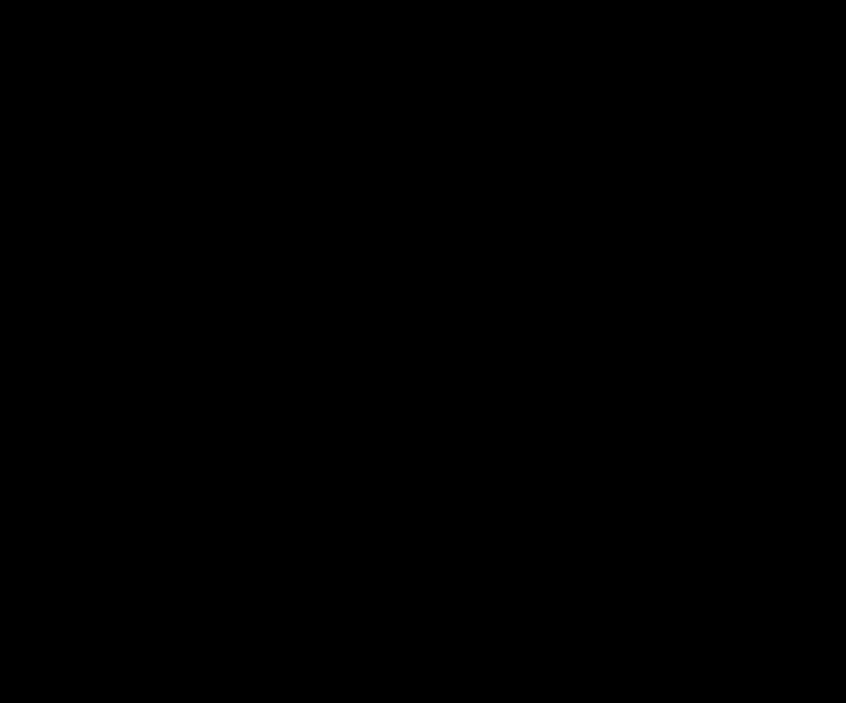
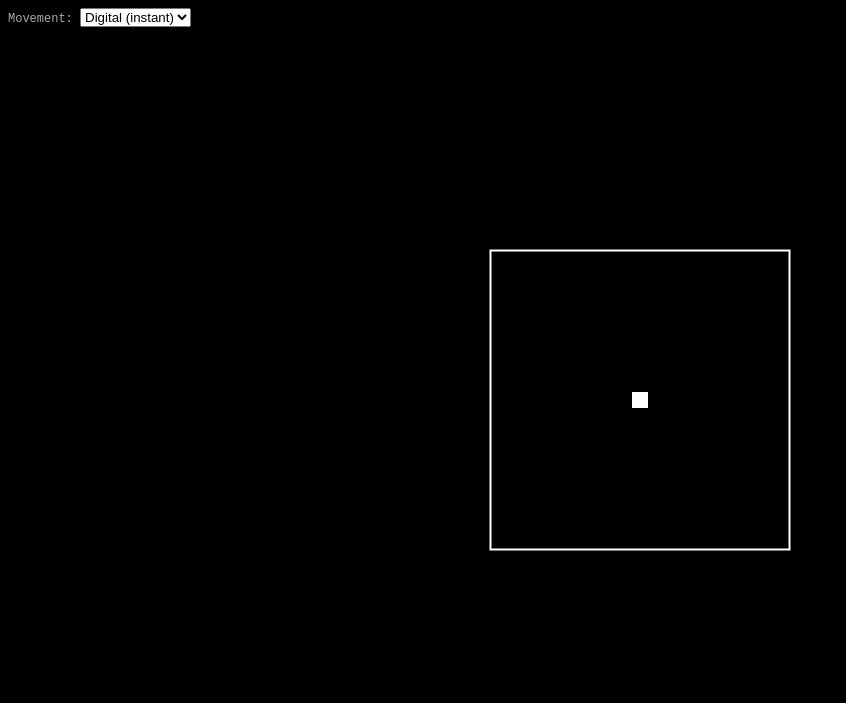
Before and after one commit to timtischler/alientales-, a website built with Vite: page index.html in a window 1280 px wide. Shown: the whole page, without its empty margins (0-846 px from the left). Built offline with nearby package versions, Linux system fonts and the light colour scheme.

Commit message:
feat: bootstrap fixed-timestep game loop and settings UI

```diff
--- a/index.html
+++ b/index.html
@@ -12,6 +12,14 @@
   </head>
   <body>
     <canvas id="game"></canvas>
+    <div id="settings" style="position: fixed; top: 8px; left: 8px; color: #aaa; font: 12px monospace;">
+      <label>Movement:
+        <select id="mode">
+          <option value="digital">Digital (instant)</option>
+          <option value="accelerated">Accelerated</option>
+        </select>
+      </label>
+    </div>
     <script type="module" src="/src/main.ts"></script>
   </body>
 </html>
--- a/src/main.ts
+++ b/src/main.ts
@@ -1,2 +1,46 @@
-// Bootstrap is implemented in Task 6. Placeholder so index.html resolves.
-console.log("bullethell boot");
+import { createInput } from "./input";
+import { makeCursor, stepMovement } from "./movement";
+import { createRenderer } from "./render";
+import { loadMode, saveMode } from "./settings";
+import { FIXED_DT, MAX_FRAME_DT } from "./constants";
+import type { MovementMode } from "./types";
+
+const canvas = document.getElementById("game") as HTMLCanvasElement | null;
+if (canvas === null) throw new Error("missing #game canvas");
+
+const modeSelect = document.getElementById("mode") as HTMLSelectElement | null;
+
+const renderer = createRenderer(canvas);
+const input = createInput(window);
+const cursor = makeCursor();
+
+let mode: MovementMode = loadMode(localStorage);
+if (modeSelect !== null) {
+  modeSelect.value = mode;
+  modeSelect.addEventListener("change", () => {
+    mode = modeSelect.value === "accelerated" ? "accelerated" : "digital";
+    saveMode(localStorage, mode);
+  });
+}
+
+window.addEventListener("resize", () => renderer.resize());
+
+let last = performance.now();
+let accumulator = 0;
+
+function frame(now: number): void {
+  let dt = (now - last) / 1000;
+  last = now;
+  if (dt > MAX_FRAME_DT) dt = MAX_FRAME_DT;
+
+  accumulator += dt;
+  while (accumulator >= FIXED_DT) {
+    stepMovement(cursor, input.state, FIXED_DT, mode);
+    accumulator -= FIXED_DT;
+  }
+
+  renderer.draw(cursor);
+  requestAnimationFrame(frame);
+}
+
+requestAnimationFrame(frame);
```
Also changed, not shown: src/movement.test.ts (+1 -1 lines).
